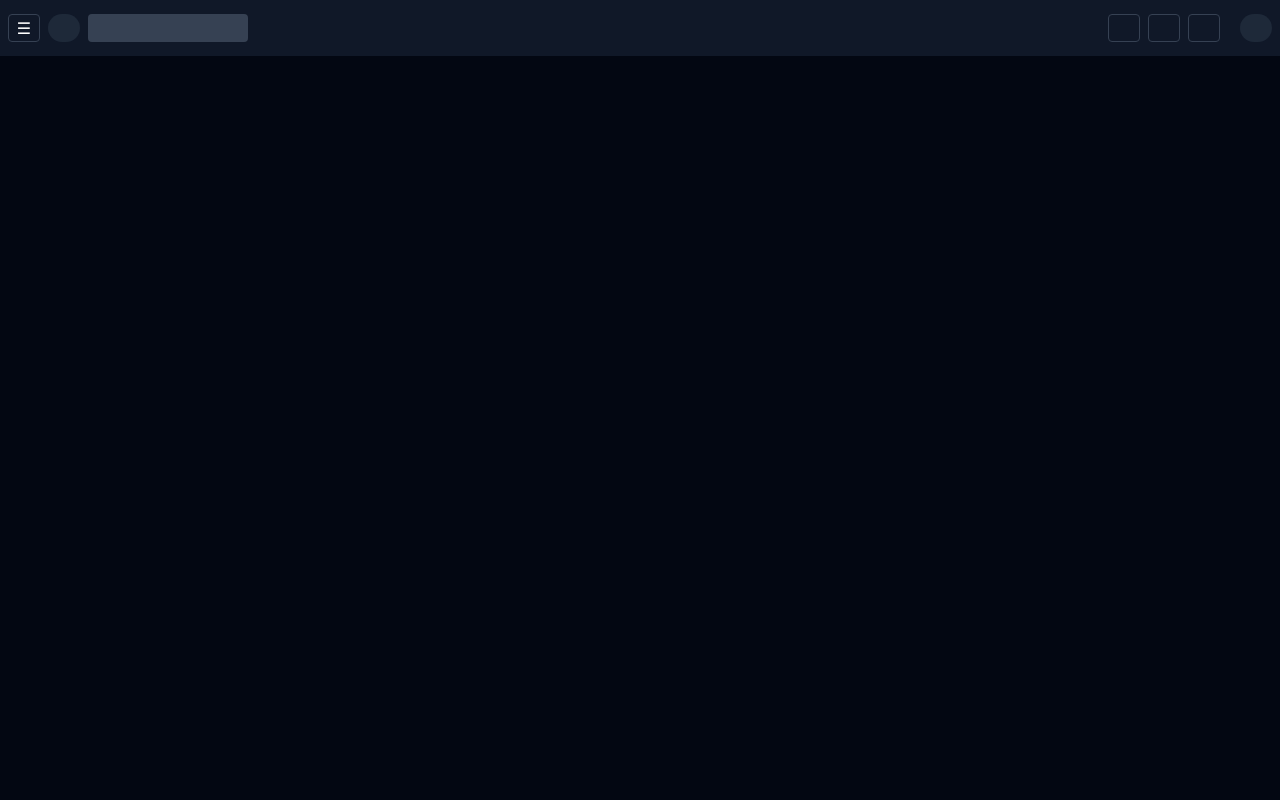
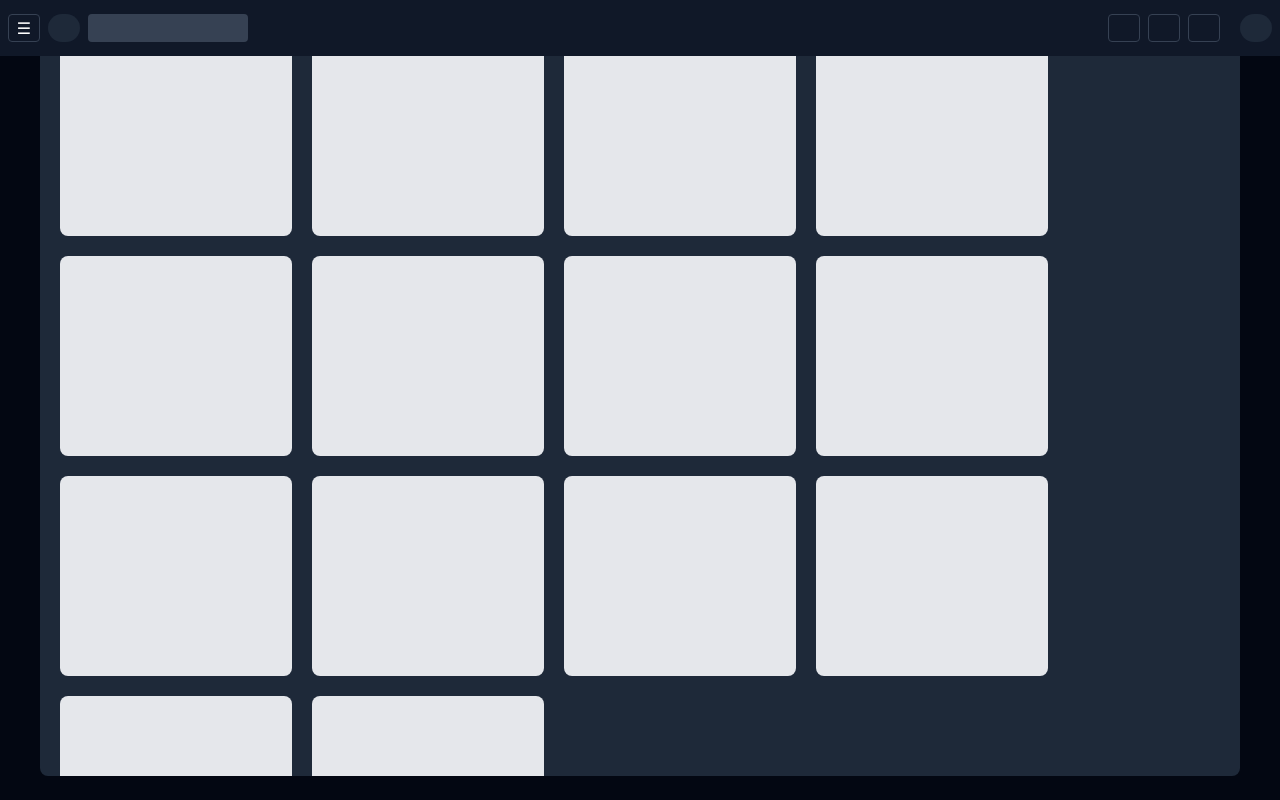
Before and after one commit to Luskahz/Ferramenta-Registro-Ocorrencias, a React (Vite) app: page / in a window 1280 px wide. Built offline with nearby package versions, Linux system fonts and the light colour scheme.

Commit message:
estilizando

```diff
--- a/src/components/GlobalHeader.jsx
+++ b/src/components/GlobalHeader.jsx
@@ -1,10 +1,10 @@
 import React from "react";
 import NavActions from "./navActions";
 
-const GlobalHeader = ({ children }) => {
+function GlobalHeader() {
   return (
     <>
-      <header className="absolute z-10 flex h-[var(--GlobalHeaderH)] w-full flex-row items-center justify-between bg-gray-900">
+      <header className="absolute z-10 flex h-[var(--GlobalHeaderH)] w-full flex-row items-center justify-between bg-gray-900 top-0">
         <div className="start-itens m-2 flex h-[50%] w-[40%] flex-row items-center gap-[0.5rem] bg-gray-900">
           <button className="side-menu-button flex h-full w-[2rem] items-center justify-center text-white bg-gray-900 hover:bg-gray-800 rounded-sm cursor-pointer border-[1.5px] border-gray-700">&#9776;</button>
           <a className="logo-icon-button h-full w-[2rem] rounded-full bg-gray-800 hover:bg-gray-700"></a>
--- a/src/components/page.jsx
+++ b/src/components/page.jsx
@@ -12,19 +12,15 @@ export const Page = ({ children }) => {
         <SideBarRight />
         <SideBarLeft />
         <GlobalHeader />
-        <div className="page-content flex flex-row justify-center items-center min-h-full min-w-full z-2">
           {children}
-        </div>
         </>
-
     )
   }
 
-export const Content =({ children }) =>{
-
-  return(
-    <div className="flex flex-row justify-center items-center  bg-gray-100" >
+  export const Content = ({ children }) => {
+    return (
+      <div className="bg-gray-800 w-[95vw] max-w-[1200px] h-[95vh] max-h-[800px] overflow-auto mx-auto my-4 p-5 rounded-lg flex flex-wrap gap-5">
         {children}
-    </div>
-  )
-}
+      </div>
+    );
+  };
--- a/src/pages/dashboard.jsx
+++ b/src/pages/dashboard.jsx
@@ -10,8 +10,20 @@ function Dashboard(){
         <Background>
             <Page>
                 <Content>
-                    <div>
-                    </div>
+                    <div className="w-[20%] h-[200px] bg-gray-200 rounded-lg "></div>
+                    <div className="w-[20%] h-[200px] bg-gray-200 rounded-lg "></div>
+                    <div className="w-[20%] h-[200px] bg-gray-200 rounded-lg "></div>
+                    <div className="w-[20%] h-[200px] bg-gray-200 rounded-lg "></div>
+                    <div className="w-[20%] h-[200px] bg-gray-200 rounded-lg "></div>
+                    <div className="w-[20%] h-[200px] bg-gray-200 rounded-lg "></div>
+                    <div className="w-[20%] h-[200px] bg-gray-200 rounded-lg "></div>
+                    <div className="w-[20%] h-[200px] bg-gray-200 rounded-lg "></div>
+                    <div className="w-[20%] h-[200px] bg-gray-200 rounded-lg "></div>
+                    <div className="w-[20%] h-[200px] bg-gray-200 rounded-lg "></div>
+                    <div className="w-[20%] h-[200px] bg-gray-200 rounded-lg "></div>
+                    <div className="w-[20%] h-[200px] bg-gray-200 rounded-lg "></div>
+                    <div className="w-[20%] h-[200px] bg-gray-200 rounded-lg "></div>
+                    <div className="w-[20%] h-[200px] bg-gray-200 rounded-lg "></div>
                 </Content>
             </Page>
         </Background>
```
